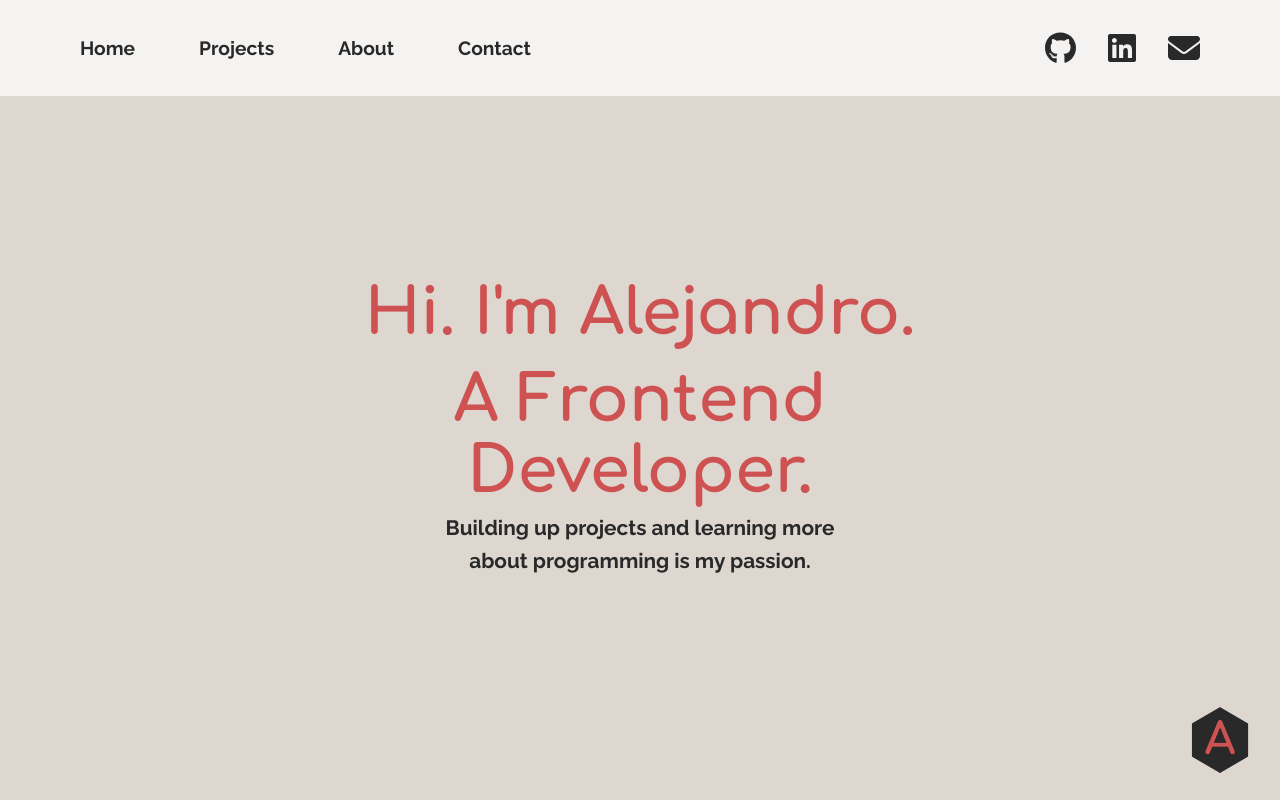
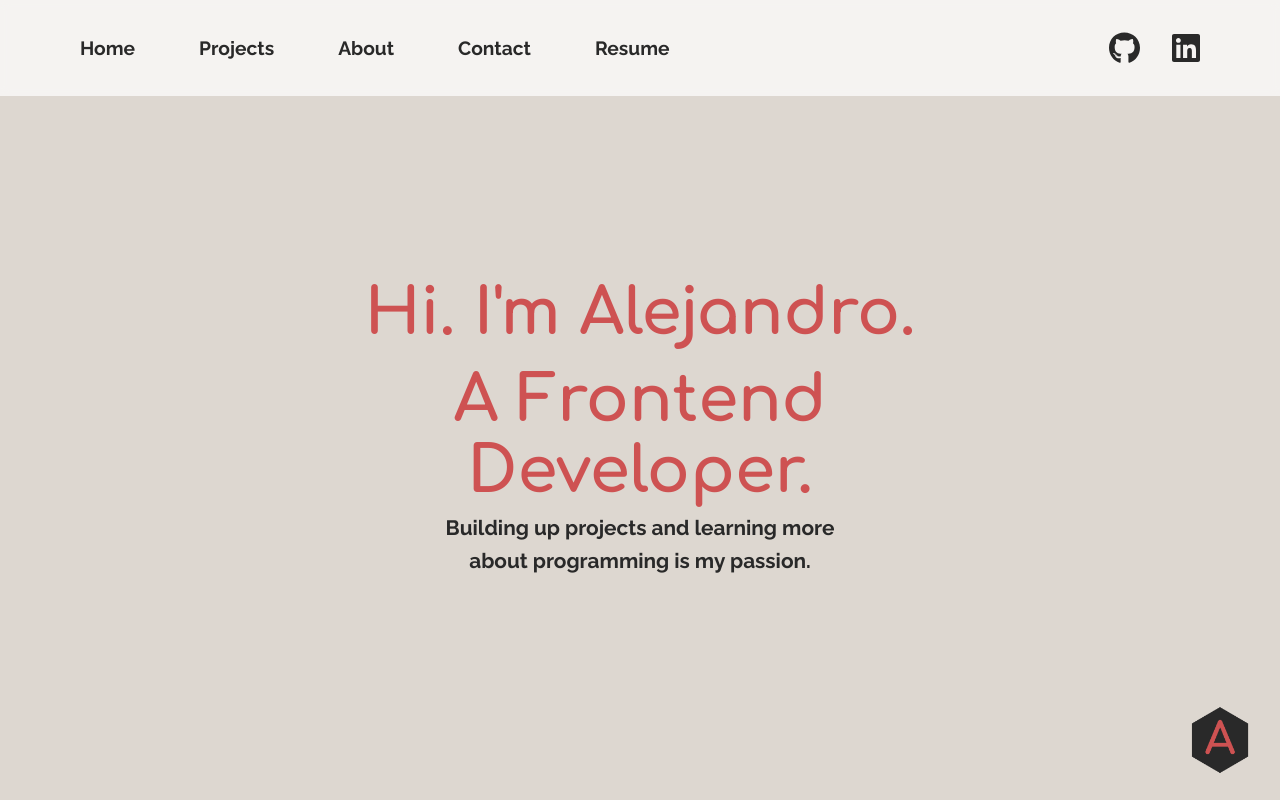
Before and after one commit to AlejandroV01/portfolio, a React (Create React App) app: page / in a window 1280 px wide. Shown: the top 800 px of the page. Built offline with nearby package versions, Linux system fonts and the light colour scheme.

Commit message:
Info Changes

```diff
--- a/src/components/navbar/navbar.css
+++ b/src/components/navbar/navbar.css
@@ -16,6 +16,9 @@
 }
 .navLeft {
   display: flex;
+}
+.resume {
+  margin-left: 10px;
 }
 nav a {
   text-decoration: none;
--- a/src/components/navbar/navbar.js
+++ b/src/components/navbar/navbar.js
@@ -1,10 +1,10 @@
 import { faGithub, faLinkedin } from "@fortawesome/free-brands-svg-icons";
-import { faBars, faEnvelope } from "@fortawesome/free-solid-svg-icons";
+import { faBars } from "@fortawesome/free-solid-svg-icons";
 import { FontAwesomeIcon } from "@fortawesome/react-fontawesome";
 import { motion } from "framer-motion";
 import { React, useState } from "react";
+import resume from "./ALEJANDROVERA.pdf";
 import "./navbar.css";
-
 const Nav = () => {
   const [showMenu, setShowMenu] = useState(false);
   const handleShowMenu = () => {
@@ -40,7 +40,16 @@ const Nav = () => {
             <p className="navBarP">About</p>
           </a>
           <a href="#toContact" name="To Contact Button">
-            <p className="nav-last navBarP">Contact</p>
+            <p className="navBarP">Contact</p>
+          </a>
+          <a
+            href={resume}
+            target="_blank"
+            rel="noreferrer"
+            name="Open Resume"
+            download="AlejandroVeraResume"
+          >
+            <p className="nav-last navBarP">Resume</p>
           </a>
         </div>
         <div className="hamburgerDiv" onClick={handleShowMenu}>
@@ -67,18 +76,6 @@ const Nav = () => {
           >
             <FontAwesomeIcon
               icon={faLinkedin}
-              size="2x"
-              className="fontawesome"
-            />
-          </a>
-          <a
-            href="mailto:alexvera0109@gmail.com"
-            target="_blank"
-            rel="noreferrer"
-            name="To Sending An Email"
-          >
-            <FontAwesomeIcon
-              icon={faEnvelope}
               size="2x"
               className="fontawesome"
             />
```
Also changed, not shown: 1 other file (tests, documents, lock files or other folders).
